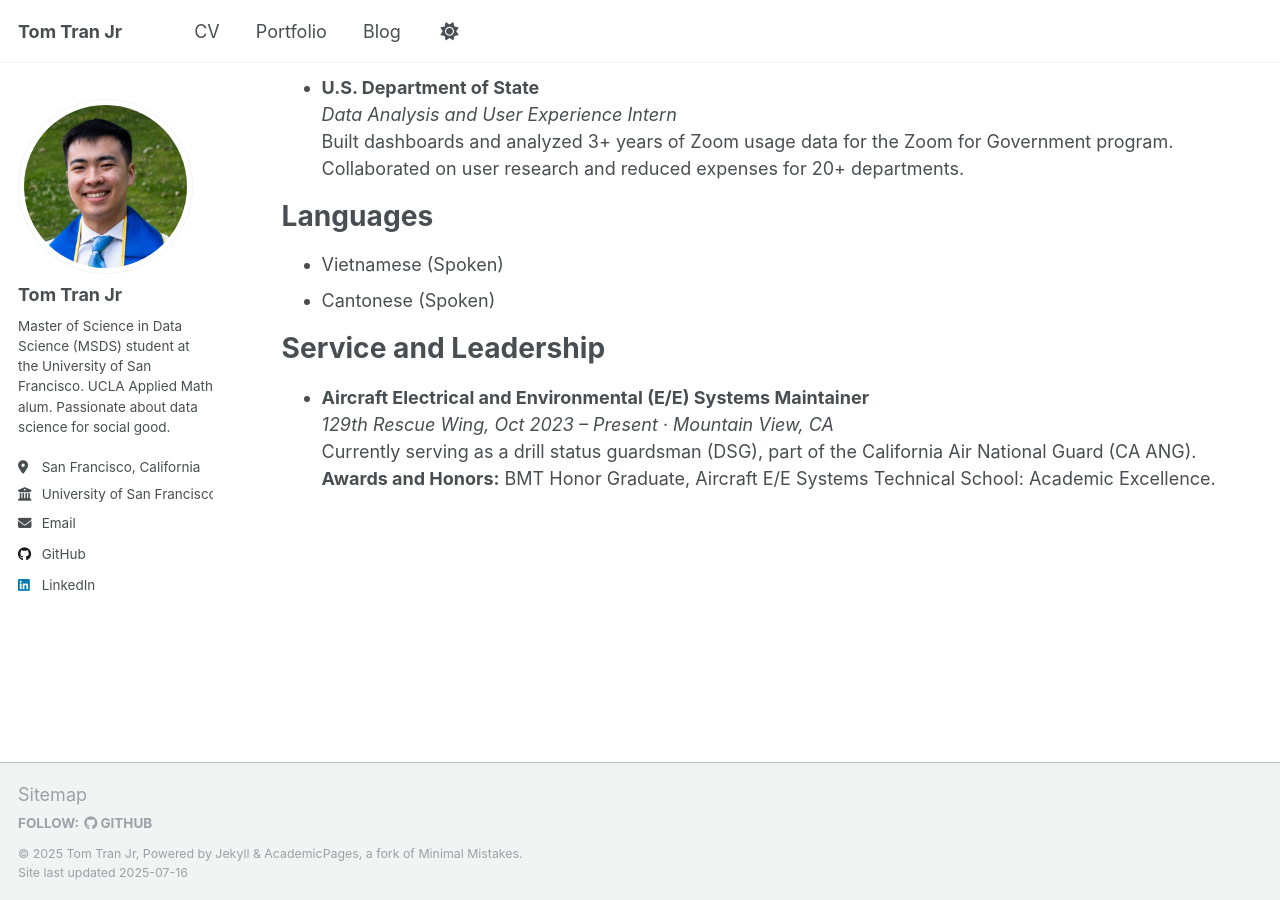
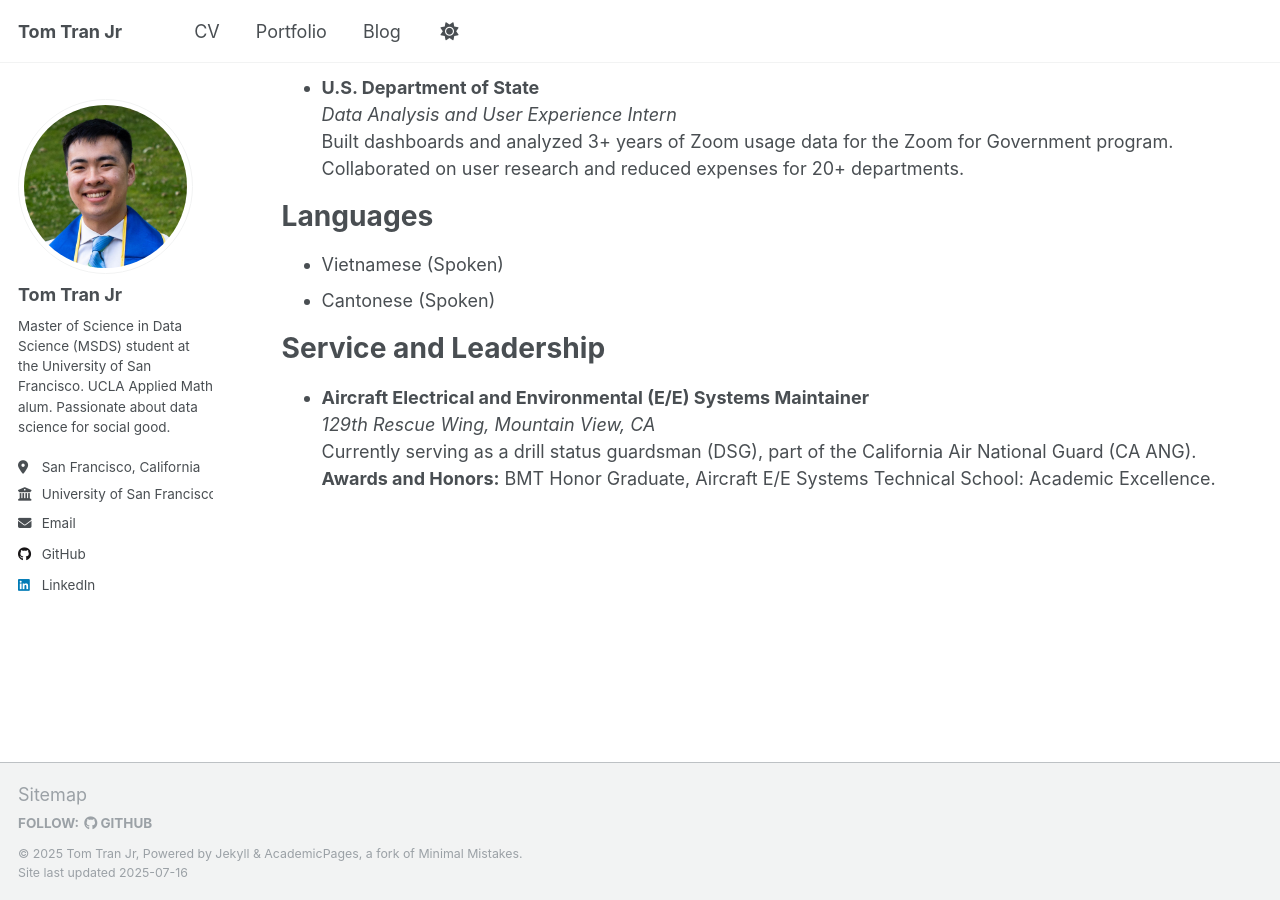
Before and after one commit to tomtranjr/tomtranjr.github.io, a Jekyll site: the page built from _pages/cv.md, in a window 1280 px wide and 900 px high, scrolled down 734 px. Built offline with Jekyll 4.4.1, drawn with Linux system fonts in a browser that asks for light colours; a script that is not in the unit is left out.

Commit message:
edited service and leadership section of cv.md

```diff
--- a/_pages/cv.md
+++ b/_pages/cv.md
@@ -44,6 +44,6 @@ Languages
 Service and Leadership
 ======
 * **Aircraft Electrical and Environmental (E/E) Systems Maintainer**
-  *129th Rescue Wing, Oct 2023 – Present · Mountain View, CA*
+  *129th Rescue Wing, Mountain View, CA*
   Currently serving as a drill status guardsman (DSG), part of the California Air National Guard (CA ANG).
   **Awards and Honors:** BMT Honor Graduate, Aircraft E/E Systems Technical School: Academic Excellence.
```
